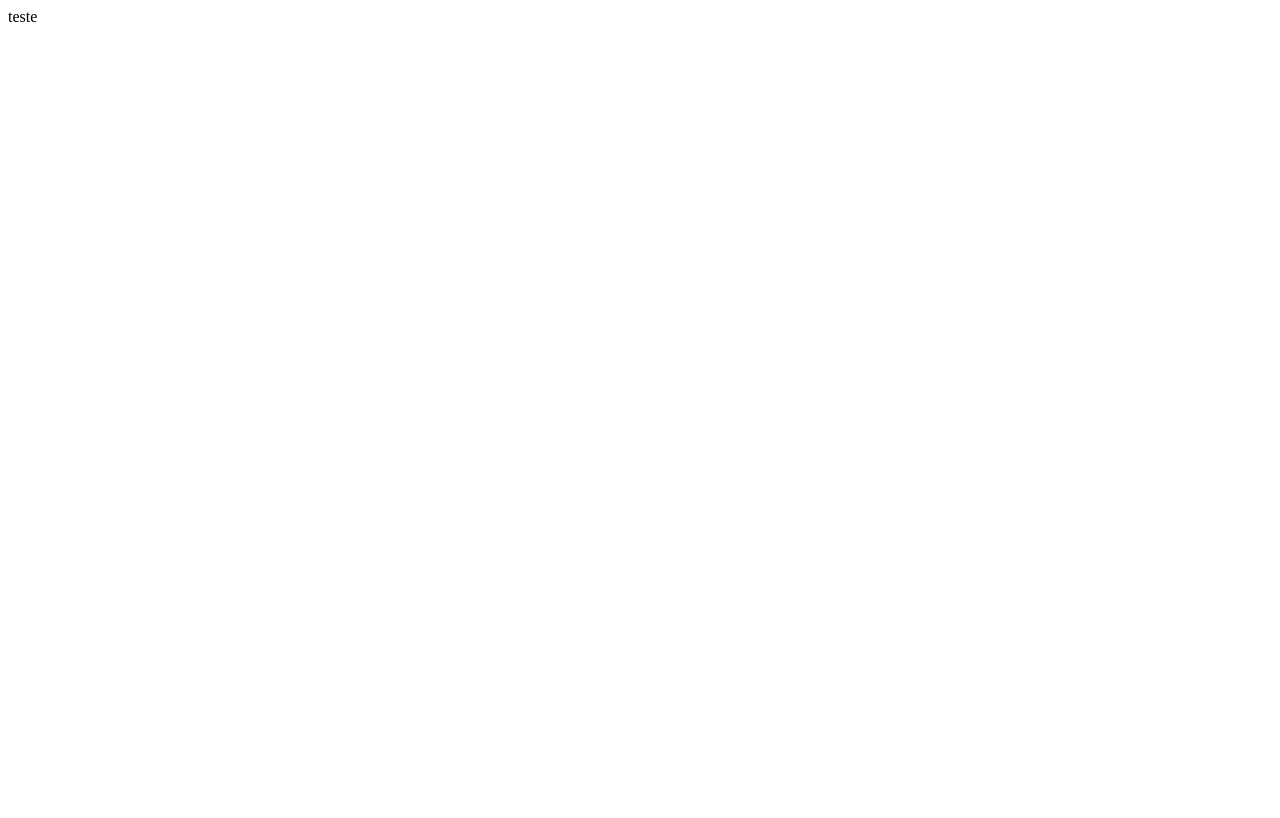
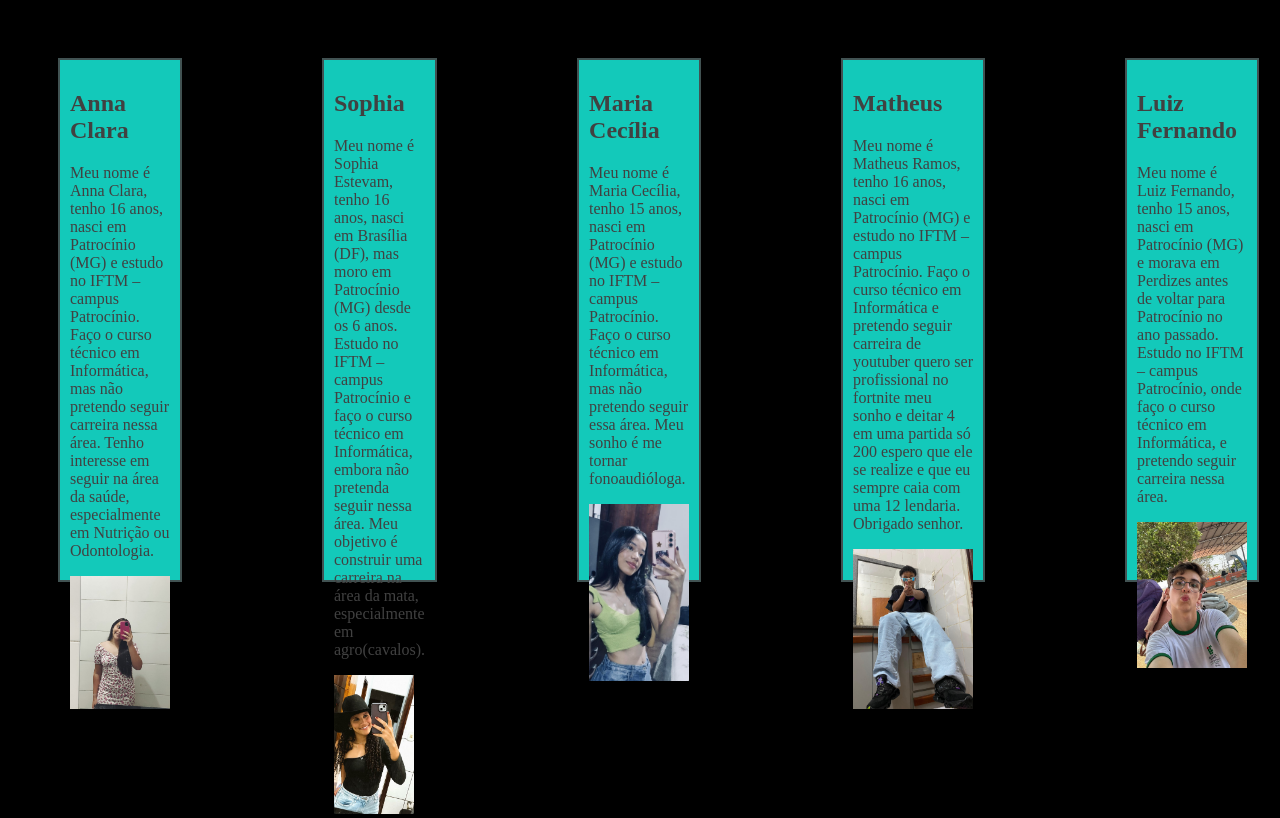
Before and after one commit to annacclaraf/aula0805, a plain HTML site: page index.html in a window 1280 px wide. Drawn offline with Linux system fonts and the light colour scheme.

Commit message:
Add files via upload

```diff
--- a/index.html
+++ b/index.html
@@ -1 +1,84 @@
-teste
+<!DOCTYPE html>
+<html lang="pt-br">
+
+<head>
+    <meta charset="UTF-8">
+    <title>FOTOS</title>
+    <style>
+        body {
+            background-color: black;
+        }
+
+        .fotos {
+            background-color: #13c9ba;
+            display: inline-block;
+            color: #414141;
+            border: 2px solid #415252;
+            margin: 50px;
+            padding: 10px;
+            height: 500px;
+            width: 10%;
+        }
+    </style>
+</head>
+
+
+
+<body>
+
+
+    <div style="display: flex; gap: 40px;">
+
+        <div class="fotos">
+            <h2>Anna Clara</h2>
+            <p>Meu nome é Anna Clara, tenho 16 anos, nasci em Patrocínio (MG) e estudo no IFTM – campus Patrocínio. Faço
+                o curso técnico em Informática, mas não pretendo seguir carreira nessa área. Tenho interesse em seguir
+                na área da saúde, especialmente em Nutrição ou Odontologia.
+            </p>
+            <img src="img/4.jpg" alt="Anna Clara" width="100px">
+        </div>
+
+        <div class="fotos">
+            <h2>Sophia</h2>
+            <p>Meu nome é Sophia Estevam, tenho 16 anos, nasci em Brasília (DF), mas moro em Patrocínio (MG) desde os 6
+                anos. Estudo no IFTM – campus Patrocínio e faço o curso técnico em Informática, embora não pretenda
+                seguir nessa área. Meu objetivo é construir uma carreira na área da mata, especialmente em
+                agro(cavalos).
+            </p>
+            <img src="img/1.jpg" alt="Sophia" width="80px">
+        </div>
+
+        <div class="fotos">
+            <h2>Maria Cecília</h2>
+            <p>Meu nome é Maria Cecília, tenho 15 anos, nasci em Patrocínio (MG) e estudo no IFTM – campus Patrocínio.
+                Faço o curso técnico em Informática, mas não pretendo seguir essa área. Meu sonho é me tornar
+                fonoaudióloga.
+            </p>
+            <img src="img/2.jpg" alt="Maria Cecília" width="100px">
+        </div>
+
+        <div class="fotos">
+            <h2>Matheus</h2>
+            <p>Meu nome é Matheus Ramos, tenho 16 anos, nasci em Patrocínio (MG) e estudo no IFTM – campus Patrocínio.
+                Faço o curso técnico em Informática e pretendo seguir carreira de youtuber quero ser profissional no
+                fortnite meu sonho e deitar 4 em uma partida só 200 espero que ele se realize e que eu sempre caia com
+                uma 12 lendaria. Obrigado senhor.
+            </p>
+            <img src="img/5.png" alt="Matheus" width="120px">
+        </div>
+
+        <div class="fotos">
+            <h2>Luiz Fernando</h2>
+            <p>Meu nome é Luiz Fernando, tenho 15 anos, nasci em Patrocínio (MG) e morava em Perdizes antes de voltar
+                para Patrocínio no ano passado. Estudo no IFTM – campus Patrocínio, onde faço o curso técnico em
+                Informática, e pretendo seguir carreira nessa área.
+            </p>
+            <img src="img/3.jpg" alt="Luiz Fernando" width="110px">
+        </div>
+
+    </div>
+
+
+</body>
+
+</html>
```
Also changed, not shown: img/1.jpg (added), img/2.jpg (added), img/3.jpg (added), img/4.jpg (added), img/5.png (added).
